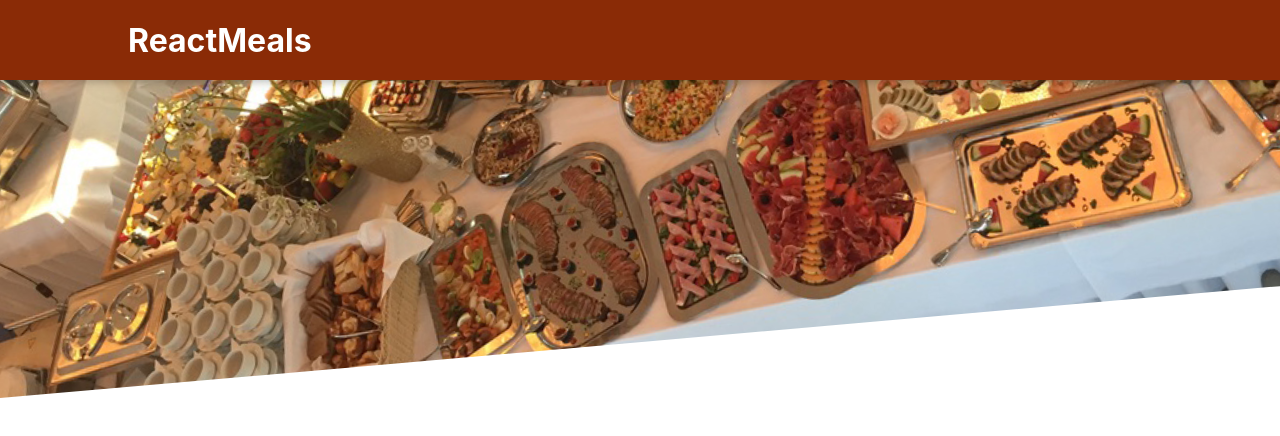
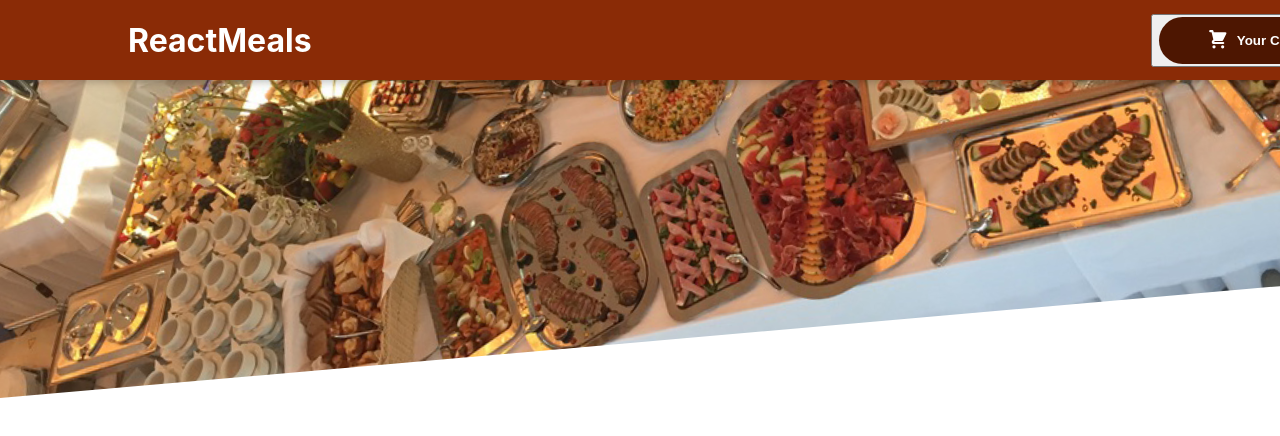
Before and after one commit to RamakrishnaMB/foodorderdemo, a React (Create React App) app: page / in a window 1280 px wide. Shown: the top 436 px of the page. Built offline with nearby package versions, Linux system fonts and the light colour scheme.

Commit message:
feat(header cart button): cart button added
added button for cart

```diff
--- /dev/null
+++ b/src/components/Cart/CartIcon.js
@@ -0,0 +1,13 @@
+const CartIcon = () => {
+    return (
+      <svg
+        xmlns='http://www.w3.org/2000/svg'
+        viewBox='0 0 20 20'
+        fill='currentColor'
+      >
+        <path d='M3 1a1 1 0 000 2h1.22l.305 1.222a.997.997 0 00.01.042l1.358 5.43-.893.892C3.74 11.846 4.632 14 6.414 14H15a1 1 0 000-2H6.414l1-1H14a1 1 0 00.894-.553l3-6A1 1 0 0017 3H6.28l-.31-1.243A1 1 0 005 1H3zM16 16.5a1.5 1.5 0 11-3 0 1.5 1.5 0 013 0zM6.5 18a1.5 1.5 0 100-3 1.5 1.5 0 000 3z' />
+      </svg>
+    );
+  };
+
+  export default CartIcon;
--- a/src/components/Layout/Header.js
+++ b/src/components/Layout/Header.js
@@ -1,13 +1,13 @@
 import { Fragment } from "react";
 import mealsImage from '../../assets/meals.jpg';
 import classes from './Header.module.css';
-
+import HeaderCartButton from "./HeaderCartButton";
 const Header = (props) => {
     return (
         <Fragment>
             <header className={classes.header}>
                 <h1>ReactMeals</h1>
-                <button>Cart</button>
+             <HeaderCartButton/>
             </header>
             <div className={classes['main-image']}>
                 <img src={mealsImage} alt='A table full of delicious food!'/>
--- /dev/null
+++ b/src/components/Layout/HeaderCartButton.js
@@ -0,0 +1,17 @@
+import CartIcon from '../Cart/CartIcon';
+import classes from './HeaderCartButton.module.css';
+
+
+const HeaderCartButton = props =>{
+ return <button>
+     <button className={classes.button}>
+      <span className={classes.icon}>
+        <CartIcon />
+      </span>
+      <span>Your Cart</span>
+      <span className={classes.badge}>3</span>
+    </button>
+ </button>
+};
+
+export default HeaderCartButton;
--- /dev/null
+++ b/src/components/Layout/HeaderCartButton.module.css
@@ -0,0 +1,59 @@
+.button {
+    cursor: pointer;
+    font: inherit;
+    border: none;
+    background-color: #4d1601;
+    color: white;
+    padding: 0.75rem 3rem;
+    display: flex;
+    justify-content: space-around;
+    align-items: center;
+    border-radius: 25px;
+    font-weight: bold;
+  }
+
+  .button:hover,
+  .button:active {
+    background-color: #2c0d00;
+  }
+
+  .icon {
+    width: 1.35rem;
+    height: 1.35rem;
+    margin-right: 0.5rem;
+  }
+
+  .badge {
+    background-color: #b94517;
+    padding: 0.25rem 1rem;
+    border-radius: 25px;
+    margin-left: 1rem;
+    font-weight: bold;
+  }
+
+  .button:hover .badge,
+  .button:active .badge {
+    background-color: #92320c;
+  }
+
+  .bump {
+    animation: bump 300ms ease-out;
+  }
+
+  @keyframes bump {
+    0% {
+      transform: scale(1);
+    }
+    10% {
+      transform: scale(0.9);
+    }
+    30% {
+      transform: scale(1.1);
+    }
+    50% {
+      transform: scale(1.15);
+    }
+    100% {
+      transform: scale(1);
+    }
+  }
```
